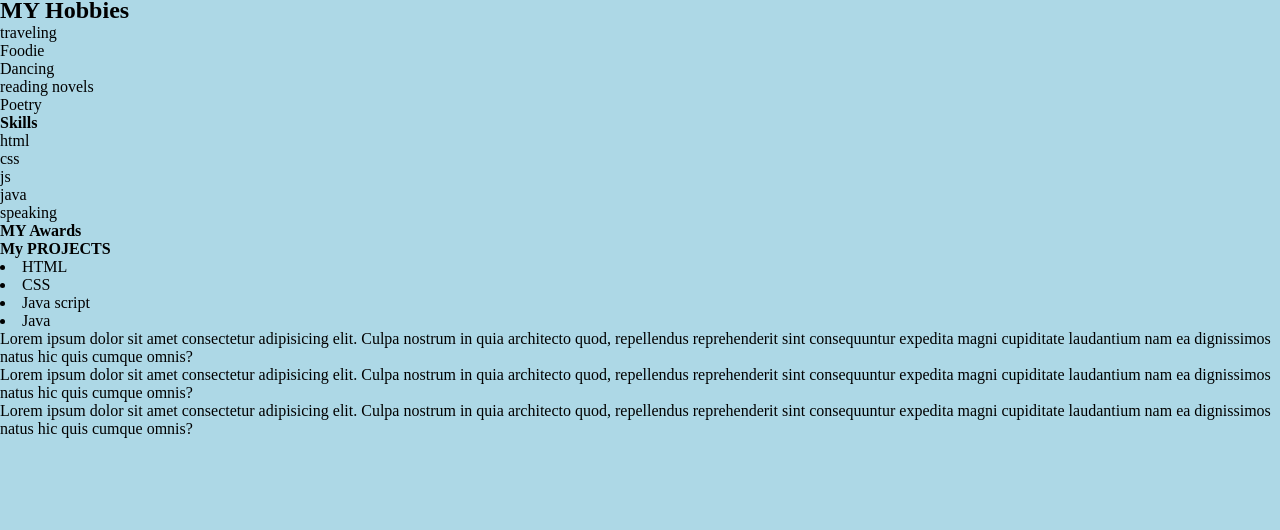
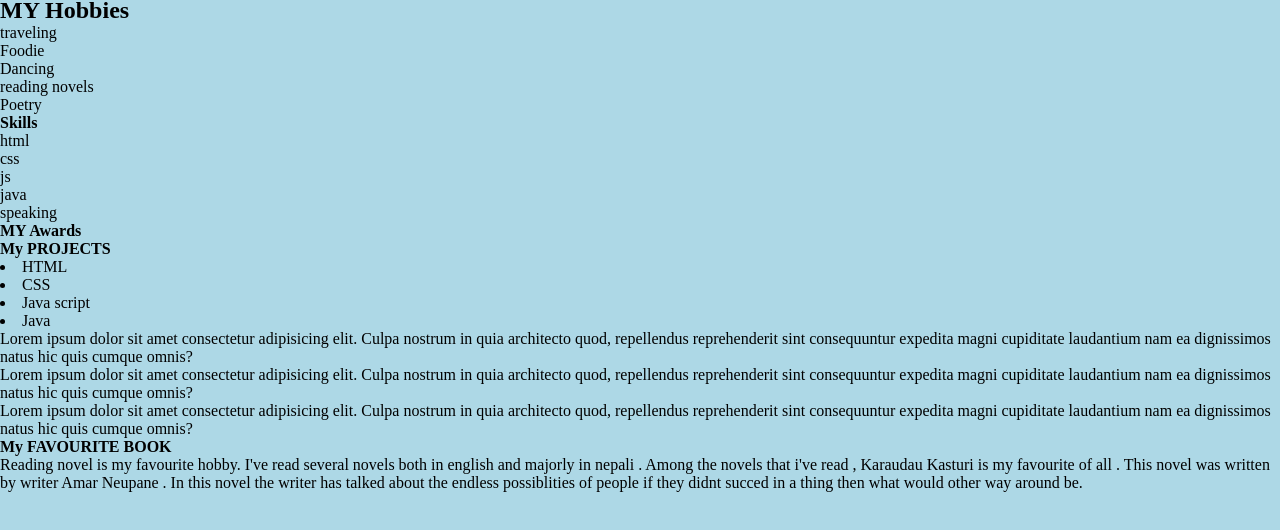
Before and after one commit to khushisth/developer-portfolio-, a plain HTML site: page index.html in a window 1280 px wide. Shown: the part 258-788 px from the top of the page. Drawn offline with Linux system fonts and the light colour scheme.

Commit message:
added my favourite novel

```diff
--- a/index.html
+++ b/index.html
@@ -121,5 +121,9 @@ nav ul li{
 <p>Lorem ipsum dolor sit amet consectetur adipisicing elit. Culpa nostrum in quia architecto quod, repellendus reprehenderit sint consequuntur expedita magni cupiditate laudantium nam ea dignissimos natus hic quis cumque omnis?</p>
 <p>Lorem ipsum dolor sit amet consectetur adipisicing elit. Culpa nostrum in quia architecto quod, repellendus reprehenderit sint consequuntur expedita magni cupiditate laudantium nam ea dignissimos natus hic quis cumque omnis?</p>
 <p>Lorem ipsum dolor sit amet consectetur adipisicing elit. Culpa nostrum in quia architecto quod, repellendus reprehenderit sint consequuntur expedita magni cupiditate laudantium nam ea dignissimos natus hic quis cumque omnis?</p>
+<div>
+    <b>My FAVOURITE BOOK</b>
+    <P>Reading novel is my favourite hobby. I've read several novels both in english and majorly in nepali . Among the novels that i've read , Karaudau Kasturi is my favourite of all . This novel was written by writer Amar Neupane . In this novel the writer has talked about the endless possiblities of people if they didnt succed in a thing then what would other way around be.</P>
+</div>
 </body>
 </html>
```
